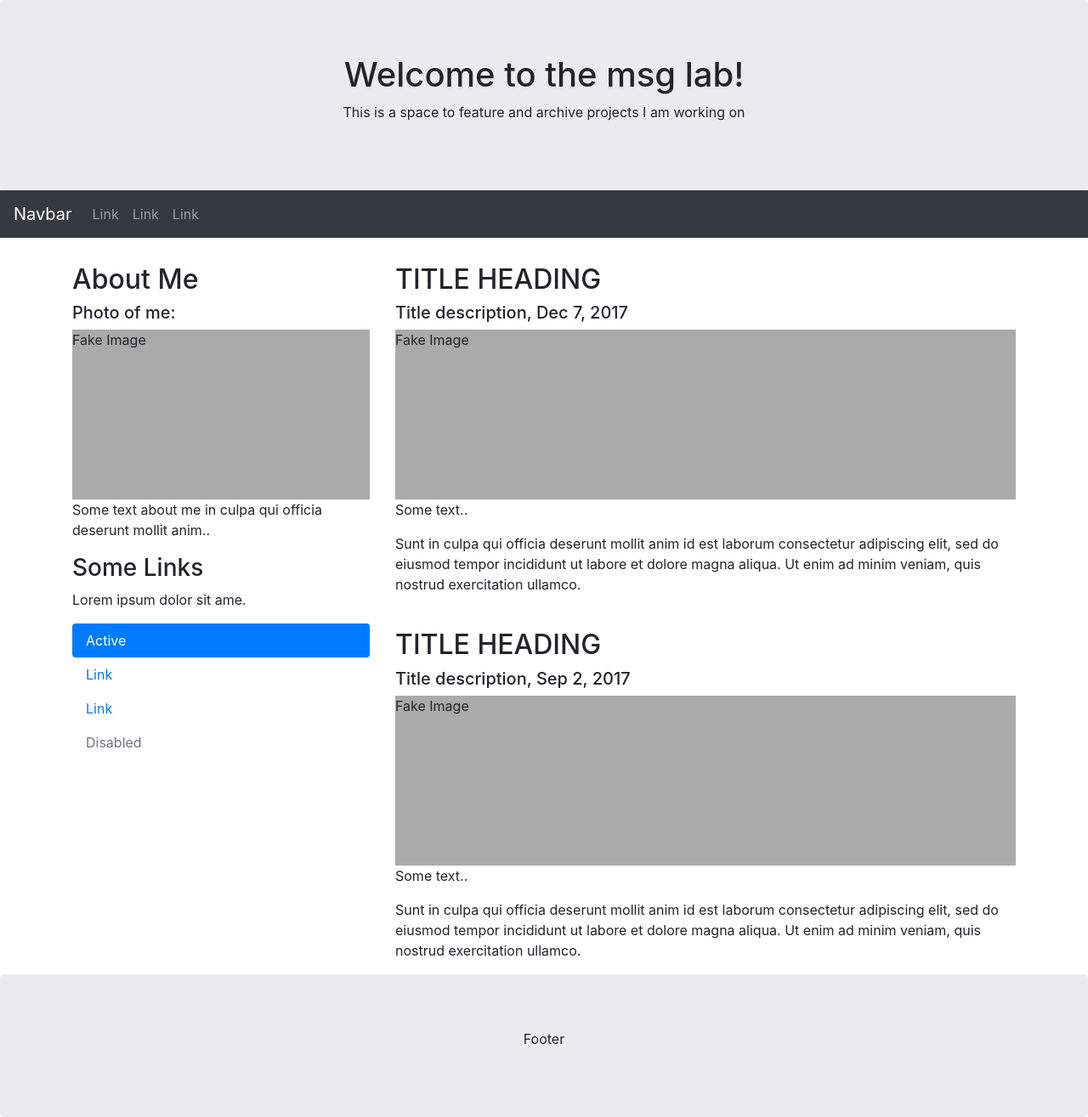
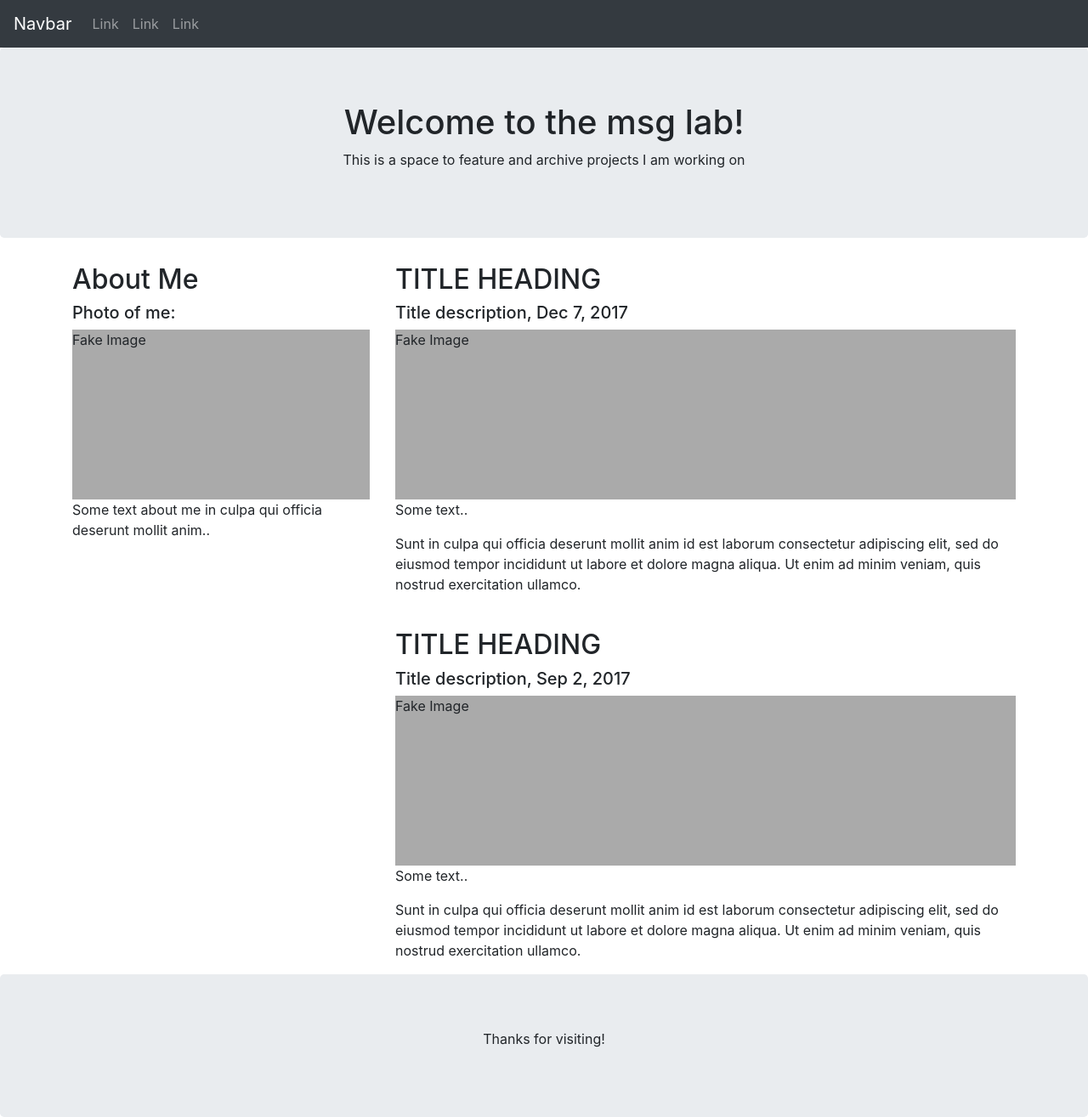
Before and after one commit to msglab/msglab, a Jekyll site: the page index.html, which Jekyll copies as it is, in a window 1280 px wide. Shown: the whole page at 85% size. Built offline with Jekyll 4.4.1, drawn with Linux system fonts in a browser that asks for light colours.

Commit message:
Update index.html

```diff
--- a/index.html
+++ b/index.html
@@ -20,11 +20,6 @@
 </head>
 
 <body>
-  <div class="jumbotron text-center main-header" style="margin-bottom:0">
-    <h1>Welcome to the msg lab!</h1>
-    <p>This is a space to feature and archive projects I am working on</p>
-  </div>
-
   <nav class="navbar navbar-expand-sm bg-dark navbar-dark">
     <a class="navbar-brand" href="#">Navbar</a>
     <button class="navbar-toggler" type="button" data-toggle="collapse" data-target="#collapsibleNavbar">
@@ -44,6 +39,11 @@
       </ul>
     </div>
   </nav>
+<!--   navigation bar -->
+  <div class="jumbotron text-center main-header" style="margin-bottom:0">
+    <h1>Welcome to the msg lab!</h1>
+    <p>This is a space to feature and archive projects I am working on</p>
+  </div>
 
   <div class="container" style="margin-top:30px">
     <div class="row">
@@ -52,7 +52,7 @@
         <h5>Photo of me:</h5>
         <div class="fakeimg">Fake Image</div>
         <p>Some text about me in culpa qui officia deserunt mollit anim..</p>
-        <h3>Some Links</h3>
+<!--         <h3>Some Links</h3>
         <p>Lorem ipsum dolor sit ame.</p>
         <ul class="nav nav-pills flex-column">
           <li class="nav-item">
@@ -67,7 +67,7 @@
           <li class="nav-item">
             <a class="nav-link disabled" href="#">Disabled</a>
           </li>
-        </ul>
+        </ul> -->
         <hr class="d-sm-none">
       </div>
       <div class="col-sm-8">
@@ -87,7 +87,7 @@
   </div>
 
   <div class="jumbotron text-center" style="margin-bottom:0">
-    <p>Footer</p>
+    <p>Thanks for visiting!</p>
   </div>
 
 </body>
```
